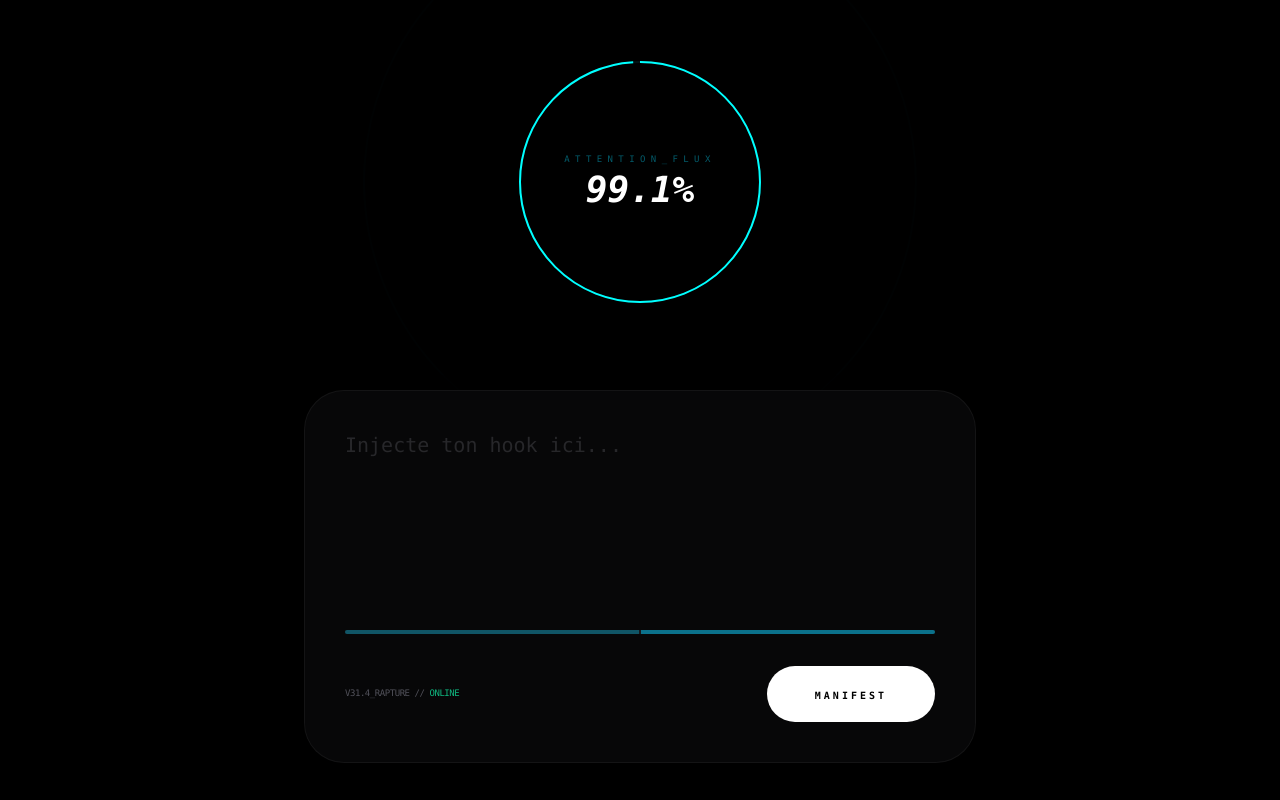
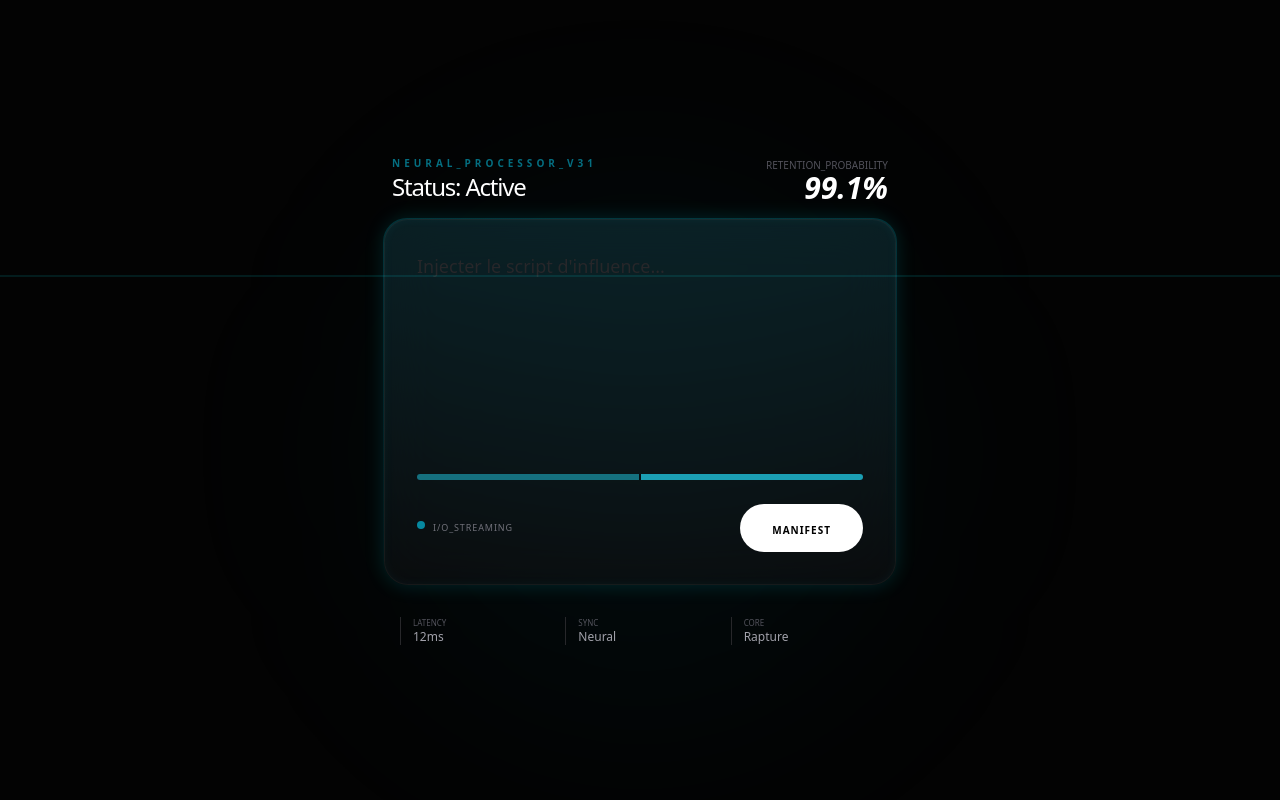
Before and after one commit to dbrckk/personavid-ai, a Next.js app: page / in a window 1280 px wide. Built offline with nearby package versions, Linux system fonts and the light colour scheme.

Commit message:
Refactor NeuralRapturePage component structure

```diff
--- a/src/app/page.tsx
+++ b/src/app/page.tsx
@@ -1,98 +1,90 @@
 "use client";
 
 import React, { useState } from 'react';
-// Chemin relatif direct pour éviter les erreurs d'alias @/
 import { getPredictiveHeatmap } from '../lib/retention-agent';
 
 export default function NeuralRapturePage() {
   const [input, setInput] = useState('');
   const [isRendering, setIsRendering] = useState(false);
-  const [retentionScore, setRetentionScore] = useState(99.1);
-
-  // Analyse en temps réel du texte pour l'UI
-  const heatmap = getPredictiveHeatmap(input || "Initialisation système...");
-
-  const handleManifest = async () => {
-    if (!input) return;
-    setIsRendering(true);
-
-    try {
-      const response = await fetch('/api/render', {
-        method: 'POST',
-        headers: { 'Content-Type': 'application/json' },
-        body: JSON.stringify({
-          script: input,
-          id: `proj_${Date.now()}`
-        }),
-      });
-
-      if (response.ok) {
-        console.log("Manifestation envoyée au noyau.");
-      }
-    } catch (err) {
-      console.error("Rupture de transmission.");
-    } finally {
-      setIsRendering(false);
-    }
-  };
+  const score = 99.1;
+  const heatmap = getPredictiveHeatmap(input || "SYSTEM IDLE...");
 
   return (
-    <div className="min-h-screen bg-black flex flex-col items-center justify-center p-6 font-mono selection:bg-cyan-500 overflow-hidden text-white">
+    <main className="relative min-h-screen flex items-center justify-center p-4 bg-[#030303]">
+      <div className="scanline" />
 
-      {/* Radar de Rétention */}
-      <div className="relative w-72 h-72 mb-16 group">
-        <div className="absolute inset-0 border border-cyan-500/20 rounded-full animate-ping duration-[3s]"></div>
-        <svg className="absolute inset-0 w-full h-full rotate-[-90deg]">
-          <circle cx="144" cy="144" r="120" fill="transparent" stroke="rgba(6, 182, 212, 0.1)" strokeWidth="2" />
-          <circle
-            cx="144" cy="144" r="120"
-            fill="transparent"
-            stroke="cyan"
-            strokeWidth="2"
-            strokeDasharray="753.6"
-            strokeDashoffset={753.6 - (753.6 * retentionScore) / 100}
-            className="transition-all duration-1000"
-          />
-        </svg>
-        <div className="absolute inset-0 flex flex-col items-center justify-center">
-          <span className="text-[9px] text-cyan-500 tracking-[0.6em] mb-1 opacity-50 uppercase">Attention_Flux</span>
-          <span className="text-4xl font-black italic">{retentionScore}%</span>
+      {/* Background Ambience */}
+      <div className="absolute top-1/4 left-1/2 -translate-x-1/2 w-[500px] h-[500px] bg-cyan-500/5 rounded-full blur-[120px]" />
+
+      <div className="relative z-10 w-full max-w-lg">
+        {/* Header Section */}
+        <div className="flex justify-between items-end mb-4 px-2">
+          <div>
+            <h1 className="text-[10px] tracking-[0.4em] text-cyan-500/60 font-bold uppercase">Neural_Processor_v31</h1>
+            <p className="text-2xl font-light tracking-tighter text-white">Status: <span className="font-medium">Active</span></p>
+          </div>
+          <div className="text-right">
+            <p className="text-[10px] text-zinc-600 uppercase">Retention_Probability</p>
+            <p className="text-3xl font-black italic text-white leading-none">{score}%</p>
           </div>
         </div>
 
-      {/* Terminal */}
-      <div className="w-full max-w-2xl relative">
-        <div className="bg-zinc-950/80 border border-white/5 rounded-[2.5rem] p-10 backdrop-blur-3xl shadow-2xl">
+        {/* Main Terminal Box */}
+        <div className="relative group">
+          <div className="absolute -inset-[1px] bg-gradient-to-b from-cyan-500/20 to-transparent rounded-3xl" />
+
+          <div className="relative bg-zinc-900/40 backdrop-blur-xl border border-white/5 rounded-3xl p-8 neon-glow">
             <textarea
               value={input}
               onChange={(e) => setInput(e.target.value)}
-            className="w-full bg-transparent border-none text-xl font-light text-zinc-300 placeholder-zinc-800 focus:ring-0 mb-8 resize-none min-h-[160px]"
-            placeholder="Injecte ton hook ici..."
+              className="w-full h-48 bg-transparent border-none text-zinc-200 text-lg font-light placeholder-zinc-800 focus:ring-0 resize-none"
+              placeholder="Injecter le script d'influence..."
             />
 
-          <div className="flex gap-[2px] h-1 w-full bg-zinc-900 mb-8 rounded-full overflow-hidden">
+            {/* Heatmap Audio/Visuelle */}
+            <div className="flex gap-[2px] h-1.5 w-full bg-zinc-950/50 rounded-full overflow-hidden my-6">
               {heatmap.map((val, i) => (
-              <div key={i} style={{ width: `${100/heatmap.length}%`, opacity: val/100 }} className="h-full bg-cyan-600" />
+                <div
+                  key={i}
+                  style={{ width: `${100/heatmap.length}%`, height: '100%', opacity: val/100 }}
+                  className="bg-cyan-400 transition-all duration-500"
+                />
               ))}
             </div>
 
-          <div className="flex justify-between items-center">
-            <div className="text-[9px] text-zinc-600 uppercase tracking-tighter">
-              v31.4_RAPTURE // <span className="text-emerald-500">Online</span>
+            <div className="flex items-center justify-between">
+              <div className="flex gap-2">
+                <div className="w-2 h-2 rounded-full bg-cyan-500 animate-pulse" />
+                <span className="text-[9px] text-zinc-500 uppercase tracking-widest">I/O_Streaming</span>
               </div>
+
               <button
-              onClick={handleManifest}
+                onClick={() => setIsRendering(true)}
                 disabled={isRendering}
-              className="group relative px-12 py-4 bg-white rounded-full overflow-hidden transition-all hover:scale-105 active:scale-95 disabled:opacity-50"
+                className="relative px-8 py-3 bg-white hover:bg-cyan-400 transition-colors rounded-full group overflow-hidden"
               >
-              <span className="relative z-10 text-black font-black text-[10px] uppercase tracking-[0.3em]">
+                <span className="relative z-10 text-black font-bold text-[10px] uppercase tracking-widest">
                   {isRendering ? 'Processing...' : 'Manifest'}
                 </span>
-              <div className="absolute inset-0 bg-cyan-400 translate-y-full group-hover:translate-y-0 transition-transform duration-300"></div>
               </button>
             </div>
           </div>
         </div>
+
+        {/* Footer Data */}
+        <div className="mt-8 grid grid-cols-3 gap-4 px-4">
+          {[
+            { label: 'Latency', val: '12ms' },
+            { label: 'Sync', val: 'Neural' },
+            { label: 'Core', val: 'Rapture' }
+          ].map((stat, i) => (
+            <div key={i} className="border-l border-zinc-800 pl-3">
+              <p className="text-[8px] uppercase text-zinc-600">{stat.label}</p>
+              <p className="text-xs font-medium text-zinc-400">{stat.val}</p>
             </div>
+          ))}
+        </div>
+      </div>
+    </main>
   );
 }
```
Lines whose indentation alone changed are shown as unchanged.
